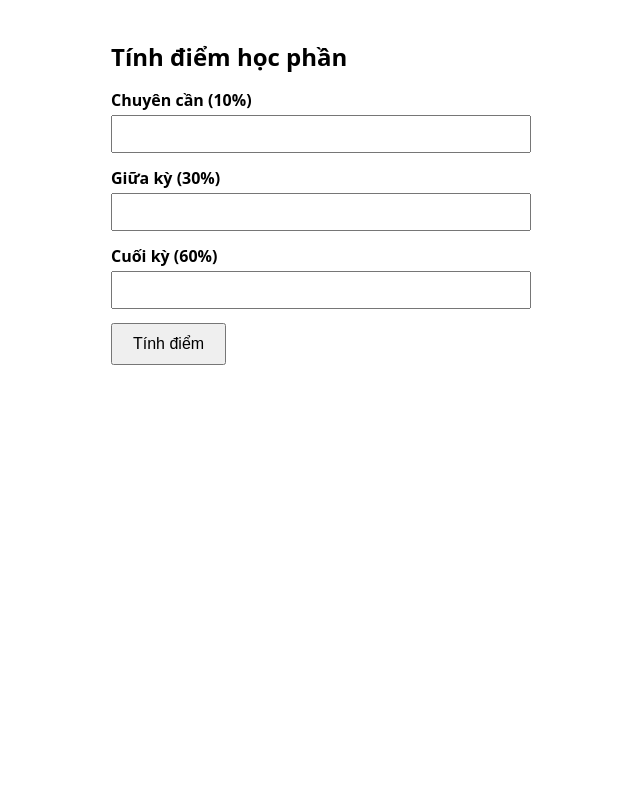
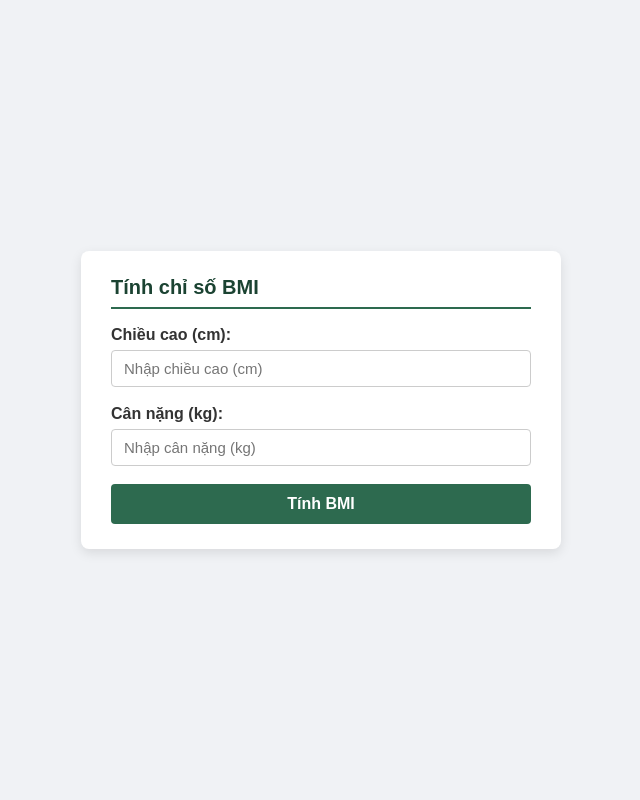
Before and after one commit to tuangold4321/pmnm-hocphan, a Flask app: page / in a window 1280 px wide. Shown: the whole page, without its empty margins (319-959 px from the left). Run offline with Flask 3, Linux system fonts and the light colour scheme.

Commit message:
bmi and more changes

```diff
--- /dev/null
+++ b/bai_tap/bmi/app.py
@@ -0,0 +1,83 @@
+from flask import Flask, render_template, request
+
+app = Flask(__name__)
+
+@app.route('/', methods=['GET', 'POST'])
+def index():
+    height_raw = ''
+    weight_raw = ''
+    errors = {}
+    result = None
+
+    if request.method == 'POST':
+        height_raw = request.form.get('height', '').strip()
+        weight_raw = request.form.get('weight', '').strip()
+
+        height_val = None
+        weight_val = None
+        if not height_raw:
+            errors['height'] = 'Vui lòng nhập chiều cao.'
+        else:
+            try:
+                h_str = height_raw.replace(',', '.')
+                height_val = float(h_str)
+
+                if height_val < 50 or height_val > 250:
+                    errors['height'] = 'Giá trị phải từ 50 đến 250. (nhập mét thay vì cm)'
+            except ValueError:
+                errors['height'] = 'Vui lòng nhập một số.'
+
+        if not weight_raw:
+            errors['weight'] = 'Vui lòng nhập cân nặng.'
+        else:
+            try:
+                w_str = weight_raw.replace(',', '.')
+                weight_val = float(w_str)
+
+                if weight_val < 10 or weight_val > 300:
+                    errors['weight'] = 'Giá trị phải từ 10 đến 300.'
+            except ValueError:
+                errors['weight'] = 'Vui lòng nhập một số.'
+
+        if not errors and height_val is not None and weight_val is not None:
+            height_m = height_val / 100.0
+
+            bmi = round(weight_val / (height_m ** 2), 1)
+
+            if bmi < 18.5:
+                category = 'Thiếu cân'
+                color_name = 'vàng'
+                css_class = 'yellow'
+            elif bmi < 23.0:
+                category = 'Bình thường'
+                color_name = 'xanh'
+                css_class = 'green'
+            elif bmi < 25.0:
+                category = 'Thừa cân'
+                color_name = 'vàng'
+                css_class = 'yellow'
+            else:
+                category = 'Béo phì'
+                color_name = 'đỏ'
+                css_class = 'red'
+
+            weight_min = round(18.5 * (height_m ** 2), 1)
+            weight_max = round(22.9 * (height_m ** 2), 1)
+
+            result = {
+                'bmi': bmi,
+                'category': category,
+                'color_name': color_name,
+                'css_class': css_class,
+                'weight_min': weight_min,
+                'weight_max': weight_max
+            }
+
+    return render_template('index.html',
+                           height_raw=height_raw,
+                           weight_raw=weight_raw,
+                           errors=errors,
+                           result=result)
+
+if __name__ == '__main__':
+    app.run(debug=True)
--- /dev/null
+++ b/bai_tap/bmi/templates/index.html
@@ -0,0 +1,137 @@
+<!DOCTYPE html>
+<html lang="vi">
+<head>
+    <meta charset="UTF-8">
+    <meta name="viewport" content="width=device-width, initial-scale=1.0">
+    <title>Tính chỉ số BMI</title>
+    <style>
+        body {
+            font-family: Arial, sans-serif;
+            background-color: #f0f2f5;
+            display: flex;
+            justify-content: center;
+            align-items: center;
+            min-height: 100vh;
+            margin: 0;
+        }
+        .card {
+            background-color: #ffffff;
+            border-radius: 8px;
+            box-shadow: 0 4px 12px rgba(0,0,0,0.1);
+            padding: 25px 30px;
+            width: 100%;
+            max-width: 420px;
+        }
+        h2 {
+            margin-top: 0;
+            color: #1b4332;
+            font-size: 20px;
+            border-bottom: 2px solid #2d6a4f;
+            padding-bottom: 8px;
+        }
+        .form-group {
+            margin-bottom: 18px;
+        }
+        label {
+            display: block;
+            font-weight: bold;
+            margin-bottom: 6px;
+            color: #333;
+        }
+        input[type="text"] {
+            width: 100%;
+            padding: 9px 12px;
+            border: 1px solid #ccc;
+            border-radius: 4px;
+            box-sizing: border-box;
+            font-size: 15px;
+        }
+        input.input-error {
+            border-color: #d9534f;
+            background-color: #fff0f0;
+        }
+        .error-text {
+            color: #d9534f;
+            font-size: 13px;
+            margin-top: 4px;
+        }
+        button {
+            width: 100%;
+            background-color: #2d6a4f;
+            color: white;
+            border: none;
+            padding: 11px;
+            border-radius: 4px;
+            font-size: 16px;
+            font-weight: bold;
+            cursor: pointer;
+        }
+        button:hover {
+            background-color: #1b4332;
+        }
+        .result-box {
+            margin-top: 20px;
+            padding: 12px 15px;
+            border-radius: 6px;
+            font-size: 15px;
+            line-height: 1.5;
+        }
+        .result-box.green {
+            background-color: #d4edda;
+            color: #155724;
+            border: 1px solid #c3e6cb;
+        }
+        .result-box.yellow {
+            background-color: #fff3cd;
+            color: #856404;
+            border: 1px solid #ffeeba;
+        }
+        .result-box.red {
+            background-color: #f8d7da;
+            color: #721c24;
+            border: 1px solid #f5c6cb;
+        }
+    </style>
+</head>
+<body>
+
+<div class="card">
+    <h2>Tính chỉ số BMI</h2>
+
+    <form method="POST" action="/">
+        <div class="form-group">
+            <label for="height">Chiều cao (cm):</label>
+            <input type="text" id="height" name="height"
+                   value="{{ height_raw }}"
+                   class="{{ 'input-error' if errors.height else '' }}"
+                   placeholder="Nhập chiều cao (cm)">
+            {% if errors.height %}
+                <div class="error-text">{{ errors.height }}</div>
+            {% endif %}
+        </div>
+
+        <div class="form-group">
+            <label for="weight">Cân nặng (kg):</label>
+            <input type="text" id="weight" name="weight"
+                   value="{{ weight_raw }}"
+                   class="{{ 'input-error' if errors.weight else '' }}"
+                   placeholder="Nhập cân nặng (kg)">
+            {% if errors.weight %}
+                <div class="error-text">{{ errors.weight }}</div>
+            {% endif %}
+        </div>
+
+        <button type="submit">Tính BMI</button>
+    </form>
+
+    {% if result %}
+        <div class="result-box {{ result.css_class }}">
+            <strong>Kết quả:</strong><br>
+            • BMI: <strong>{{ result.bmi }}</strong> - <strong>{{ result.category }}</strong><br>
+            • Cân nặng nên có: <strong>{{ result.weight_min }} – {{ result.weight_max }} kg</strong>
+        </div>
+    {% endif %}
+</div>
+
+</body>
+</html>
--- a/bai_tap/html_template/templates/_navbar.html
+++ b/bai_tap/html_template/templates/_navbar.html
@@ -20,6 +20,9 @@
             <a class="nav-link {{ 'active' if request.endpoint == 'contact' }}"
                href="{{ url_for('contact') }}">Liên hệ</a>
 
+            <a class="nav-link {{ 'active' if request.endpoint in ['tinh_toan', 'bmi.index', 'diem_hp.index', 'may_tinh.index'] }}"
+               href="{{ url_for('tinh_toan') }}">Tính toán</a>
+
             {% endblock %}
         </div>
     </div>
```
Also changed, not shown: bai_tap/html_template/app.py (+28 -23 lines), bai_tap/html_template/templates/tinh_toan.html (added, +115 -0 lines).
